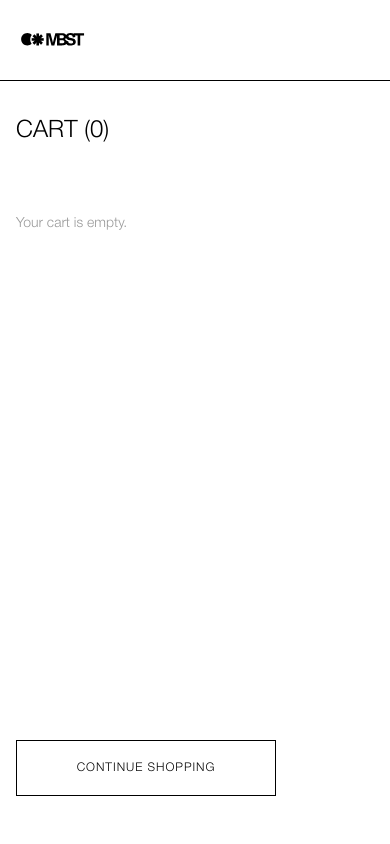
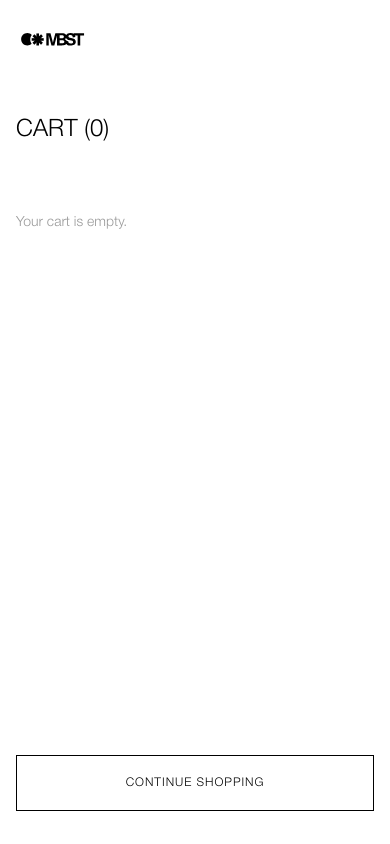
Before and after one commit to VictorLilloG/mbst-phonecatalog-frontend, a Next.js app: page /cart in a window 390 px wide. Built offline with nearby package versions, Linux system fonts and the light colour scheme.

Commit message:
feat: enhance CartItemCard and CartPage styles for better responsiveness and layout

```diff
--- a/src/presentation/components/cart/CartItemCard/CartItemCard.module.scss
+++ b/src/presentation/components/cart/CartItemCard/CartItemCard.module.scss
@@ -3,9 +3,13 @@
 .cartItem {
   display: flex;
   align-items: stretch;
-  gap: 2.5rem; // 40px
+  gap: var(--spacing-md);
   padding: var(--spacing-xl) 0;
   border-bottom: var(--border-width) solid var(--color-gray-300);
+
+  @include desktop {
+    gap: 2.5rem; // 40px
+  }
 
   &:last-child {
     border-bottom: none;
@@ -14,23 +18,37 @@
 
 .imageContainer {
   flex-shrink: 0;
-  width: 18.75rem; // 300px
+  width: 10.9375rem; // 175px
   display: flex;
   align-items: center;
   justify-content: center;
+
+  @include desktop {
+    width: 18.75rem; // 300px
+  }
 }
 
 .image {
-  width: 18.75rem;
+  width: 100%;
   height: auto;
-  max-height: 18.75rem;
+  max-width: 10.9375rem; // 175px
+  max-height: 10.9375rem; // 175px
   object-fit: contain;
+
+  @include desktop {
+    max-width: 18.75rem; // 300px
+    max-height: 18.75rem;
+  }
 }
 
 .info {
   display: flex;
   flex-direction: column;
-  max-width: 18.75rem; // 300px
+  max-width: calc(100% - 10.9375rem - var(--spacing-md));
+
+  @include desktop {
+    max-width: 18.75rem; // 300px
+  }
 }
 
 .details {
--- a/src/presentation/components/pages/CartPage/CartPage.module.scss
+++ b/src/presentation/components/pages/CartPage/CartPage.module.scss
@@ -3,7 +3,10 @@
 .divider {
   width: 100%;
   height: 0;
-  border-bottom: 1px solid var(--color-black);
+
+  @include desktop {
+    border-bottom: 1px solid var(--color-black);
+  }
 }
 
 .page {
@@ -13,7 +16,11 @@
   // navbar (80px) + divider (1px)
   min-height: calc(100vh - var(--navbar-height) - 1px);
   padding-top: var(--spacing-xl);
-  padding-bottom: var(--spacing-2xl);
+  padding-bottom: var(--spacing-xl);
+
+  @include tablet {
+    padding-bottom: var(--spacing-2xl);
+  }
 }
 
 .title {
@@ -38,16 +45,26 @@
 
 .footer {
   display: flex;
+  flex-wrap: wrap;
   align-items: center;
+  row-gap: var(--spacing-lg);    // 24px between total row and buttons row
+  column-gap: var(--spacing-sm); // 8px between buttons on same row
   margin-top: auto;
   padding-top: var(--spacing-xl);
+
+  @include tablet {
+    flex-wrap: nowrap;
+    row-gap: 0;
+    column-gap: 0;
+  }
 }
 
 .continueShopping {
   display: flex;
   align-items: center;
   justify-content: center;
-  width: 16.25rem; // 260px
+  order: 2; // mobile: second row, left button
+  flex: 1;
   height: 3.5rem; // 56px
   padding: 5px 7px;
   font-size: var(--font-size-sm);
@@ -67,14 +84,29 @@
   &:focus-visible {
     @include focus-outline;
   }
+
+  @include tablet {
+    order: 1; // tablet+: leftmost
+    flex: 0 0 16.25rem; // 260px
+  }
 }
 
 .totalLine {
   display: flex;
   align-items: center;
-  gap: var(--spacing-lg); // 24px
-  margin-left: auto;
-  margin-right: 5rem; // ~80px before PAY
+  justify-content: space-between;
+  order: 1; // mobile: first row, full width
+  width: 100%;
+  gap: var(--spacing-md);
+
+  @include tablet {
+    order: 2; // tablet+: aligned right
+    width: auto;
+    flex: 1;
+    justify-content: flex-end;
+    gap: var(--spacing-lg); // 24px
+    margin-right: 5rem; // ~80px before PAY
+  }
 }
 
 .totalLabel,
@@ -86,7 +118,8 @@
 }
 
 .payButton {
-  width: 16.25rem; // 260px
+  order: 3; // mobile: second row, right button
+  flex: 1;
   height: 3.5rem; // 56px
   padding: 5px 7px;
   font-size: var(--font-size-sm);
@@ -108,4 +141,8 @@
   &:focus-visible {
     @include focus-outline;
   }
+
+  @include tablet {
+    flex: 0 0 16.25rem; // 260px
+  }
 }
```
